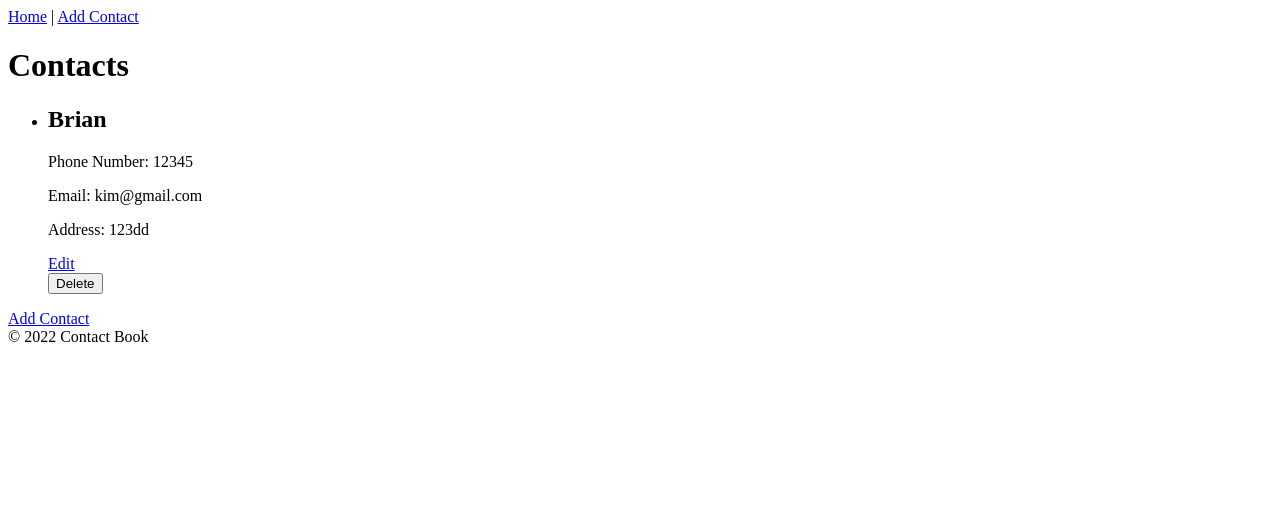
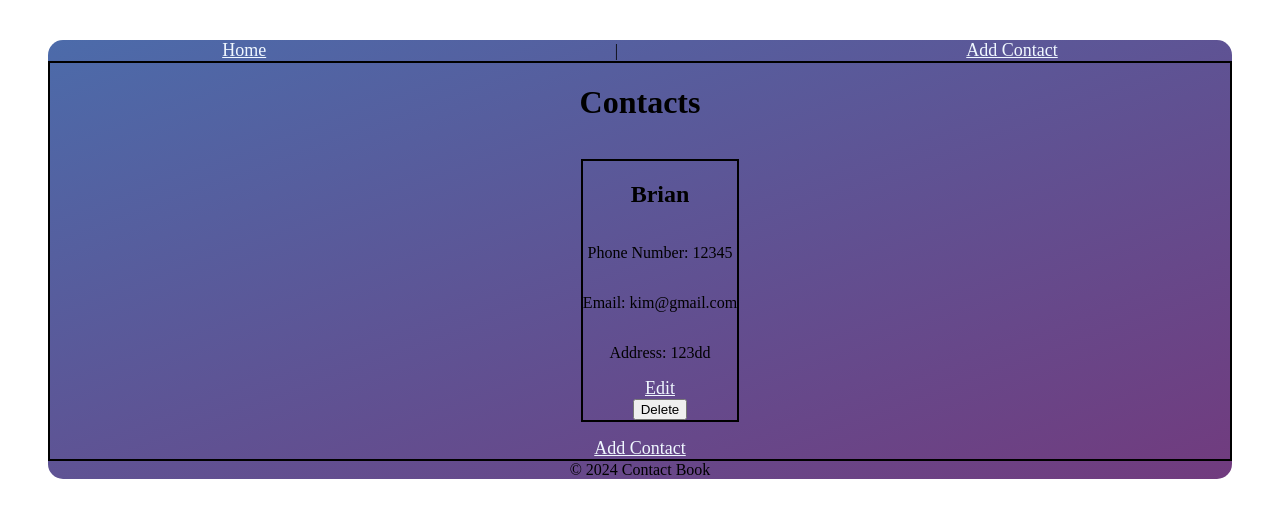
Before and after one commit to BrianKimurgor/CODSOFT, a Flask app: page / in a window 1280 px wide. Shown: the top 518 px of the page. Run offline with Flask 3, Linux system fonts and the light colour scheme.

Commit message:
contact book

```diff
--- a/contact_book/contact/static/css/style.css
+++ b/contact_book/contact/static/css/style.css
@@ -0,0 +1,45 @@
+.contain{
+    background: linear-gradient(160deg, #4c6baa, #713b7e);
+    margin: 40px;
+    border-radius: 15px;
+}
+
+
+.navbar{
+    display: flex;
+    flex-direction: row;
+    align-items: center;
+    justify-content: space-around;
+
+}
+.navbar a{
+    color: aliceblue;
+}
+
+main{
+    display: flex;
+    align-items: center;
+    flex-direction: column;
+    border :2px solid black;
+    justify-content: center;
+
+}
+
+footer{
+    display: flex;
+    align-items: center;
+    flex-direction: column;
+}
+
+li{
+    display: flex;
+    border :2px solid black;
+    align-items: center;
+    flex-direction: column;
+    justify-content: space-around;
+}
+
+a{
+    color: aliceblue;
+    font-size: large;
+}
--- a/contact_book/contact/templates/layout.html
+++ b/contact_book/contact/templates/layout.html
@@ -1,14 +1,17 @@
 <!DOCTYPE html>
 <html lang="en">
+
 <head>
     <meta charset="UTF-8">
     <title>Contact Book</title>
     <!-- Add your CSS file here -->
     <link rel="stylesheet" href="{{ url_for('static', filename='css/style.css') }}">
 </head>
+
 <body>
+    <div class="contain">
         <header>
-        <nav>
+            <nav class="navbar">
                 <a href="{{ url_for('home') }}">Home</a> |
                 <a href="{{ url_for('add_contact') }}">Add Contact</a>
             </nav>
@@ -19,7 +22,9 @@
         </main>
 
         <footer>
-        &copy; 2022 Contact Book
+            &copy; 2024 Contact Book
         </footer>
+    </div>
 </body>
+
 </html>
```
Also changed, not shown: contact_book/contact/contactbook.db. Lines whose indentation alone changed are shown as unchanged.
